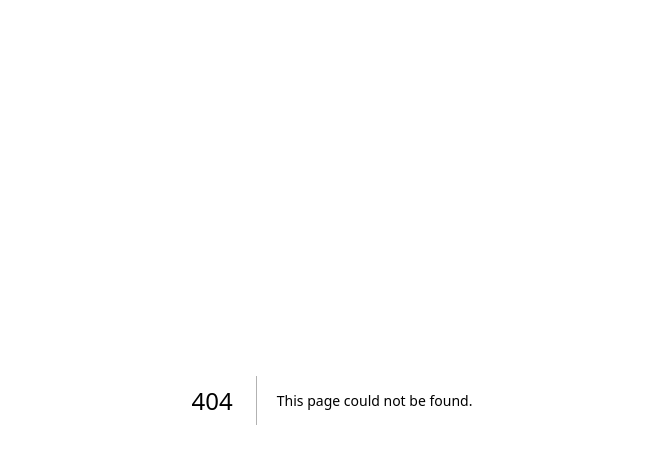
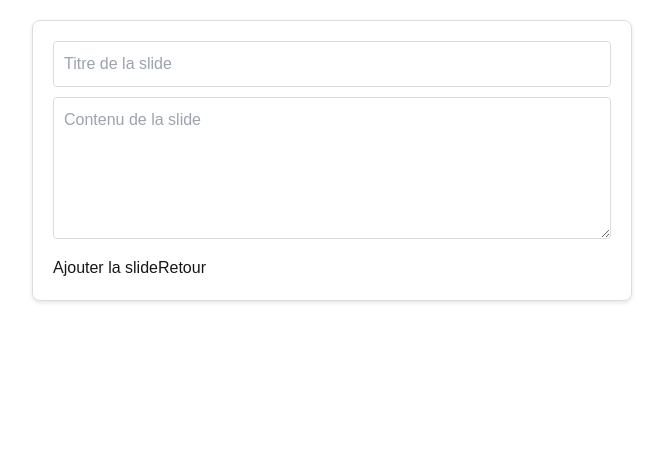
Before and after one commit to migesve/slides, a Next.js app: page /add-slide in a window 1280 px wide. Before the commit this address had no page. Shown: the top 464 px of the page, without its empty margins (308-971 px from the left). Built offline with nearby package versions, Linux system fonts and the light colour scheme.

Commit message:
add api and form to add slide

```diff
--- /dev/null
+++ b/app/add-slide/page.tsx
@@ -0,0 +1,64 @@
+"use client";
+
+import Link from "next/link";
+import { useState, useEffect } from "react";
+
+export default function AddSlidePage() {
+  const [id, setId] = useState(""); // ID généré automatiquement
+  const [title, setTitle] = useState("");
+  const [content, setContent] = useState("");
+  const [message, setMessage] = useState("");
+
+  useEffect(() => {
+    // Générer un nouvel ID basé sur l'existant
+    const fetchNextId = async () => {
+      const res = await fetch("/api/slides");
+      const slides = await res.json();
+      const nextId = (slides.length + 1).toString();
+      setId(nextId);
+    };
+    fetchNextId();
+  }, []);
+
+  const handleSubmit = async (e: React.FormEvent) => {
+    e.preventDefault();
+
+    const res = await fetch("/api/slides", {
+      method: "POST",
+      headers: { "Content-Type": "application/json" },
+      body: JSON.stringify({ id, title, content }),
+    });
+
+    if (res.ok) {
+      setMessage("Slide ajoutée avec succès !");
+      setTitle("");
+      setContent("");
+      setId((parseInt(id) + 1).toString()); // Générer le prochain ID
+    } else {
+      setMessage("Erreur lors de l'ajout de la slide.");
+    }
+  };
+
+
+  return (
+    <form onSubmit={handleSubmit}>
+      <input
+        type="text"
+        placeholder="Titre de la slide"
+        value={title}
+        onChange={(e) => setTitle(e.target.value)}
+        required
+      />
+      <textarea
+        placeholder="Contenu de la slide"
+        value={content}
+        onChange={(e) => setContent(e.target.value)}
+        rows={5}
+        required
+      />
+      <button type="submit">Ajouter la slide</button>
+      {message && <p>{message}</p>}
+      <Link href={"/"}>Retour</Link>
+    </form>
+  );
+}
--- /dev/null
+++ b/app/api/slides/route.ts
@@ -0,0 +1,34 @@
+import fs from "fs";
+import path from "path";
+
+export async function GET() {
+  const filePath = path.join(process.cwd(), "data", "slides.json");
+  const slides = JSON.parse(await fs.promises.readFile(filePath, "utf-8"));
+  return new Response(JSON.stringify(slides), {
+    headers: { "Content-Type": "application/json" },
+  });
+}
+
+export async function POST(req: Request) {
+  const filePath = path.join(process.cwd(), "data", "slides.json");
+
+  // Lire les slides existantes
+  const slides = JSON.parse(await fs.promises.readFile(filePath, "utf-8"));
+
+  // Récupérer les données envoyées dans la requête
+  const newSlide = await req.json();
+
+  // Ajouter la nouvelle slide au tableau
+  slides.push(newSlide);
+
+  // Sauvegarder les données mises à jour
+  await fs.promises.writeFile(filePath, JSON.stringify(slides, null, 2));
+
+  return new Response(
+    JSON.stringify({ message: "Slide ajoutée avec succès", slide: newSlide }),
+    {
+      status: 201,
+      headers: { "Content-Type": "application/json" },
+    }
+  );
+}
--- a/app/globals.css
+++ b/app/globals.css
@@ -95,3 +95,27 @@ body {
     padding: 8px 16px;
   }
 }
+
+form {
+  max-width: 600px;
+  margin: 20px auto;
+  padding: 20px;
+  background-color: #fff;
+  border: 1px solid #ddd;
+  border-radius: 8px;
+  box-shadow: 0 2px 4px rgba(0, 0, 0, 0.1);
+}
+
+input, textarea {
+  width: 100%;
+  margin-bottom: 10px;
+  padding: 10px;
+  font-size: 16px;
+  border: 1px solid #ddd;
+  border-radius: 4px;
+}
+
+input:focus, textarea:focus {
+  border-color: #0070f3;
+  outline: none;
+}
--- a/app/page.tsx
+++ b/app/page.tsx
@@ -7,6 +7,10 @@ export default function Home() {
       <Link href="/slides/1" style={{ marginTop: "20px", display: "inline-block" }}>
         Start Presentation
       </Link>
+      <br />
+      <Link href="/add-slide" style={{ marginTop: "20px", display: "inline-block" }}>
+        Add Slide
+      </Link>
     </main>
   );
 }
```
